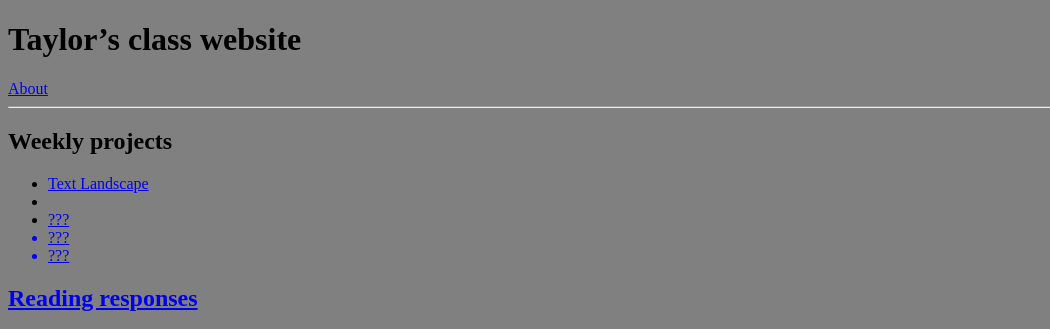
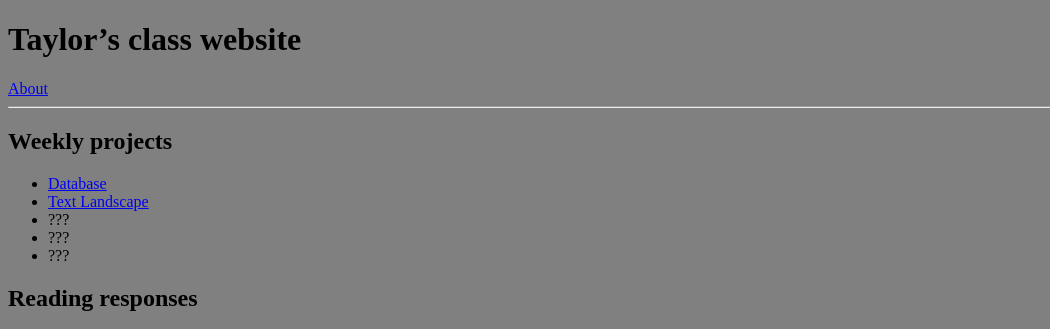
Before and after one commit to thobbs18/Interactive, a plain HTML site: page index.html in a window 1280 px wide. Shown: the top 329 px of the page, 0-1050 px from the left. Drawn offline with Linux system fonts and the light colour scheme.

Commit message:
assignment 2

```diff
--- a/index.html
+++ b/index.html
@@ -14,8 +14,8 @@
     <hr>
     <h2>Weekly projects</h2>
     <ul>
-      <li><a href="TextLandscape.html">Text Landscape</a></li>
-      <li><a href="Assignments/"</li>
+      <li><a href="Assignments/database-page1.html">Database</a></li>
+      <li><a href="Assignments/TextLandscape.html">Text Landscape</a></li>
       <li>???</li>
       <li>???</li>
       <li>???</li>
```
